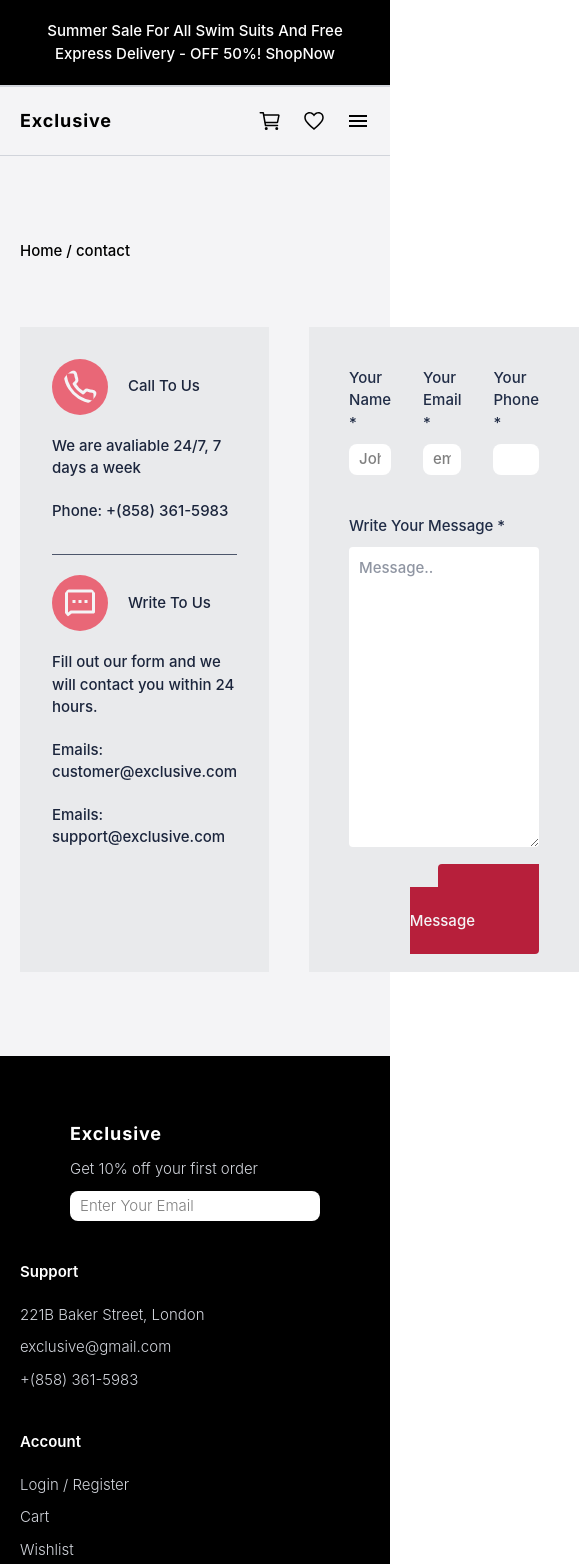
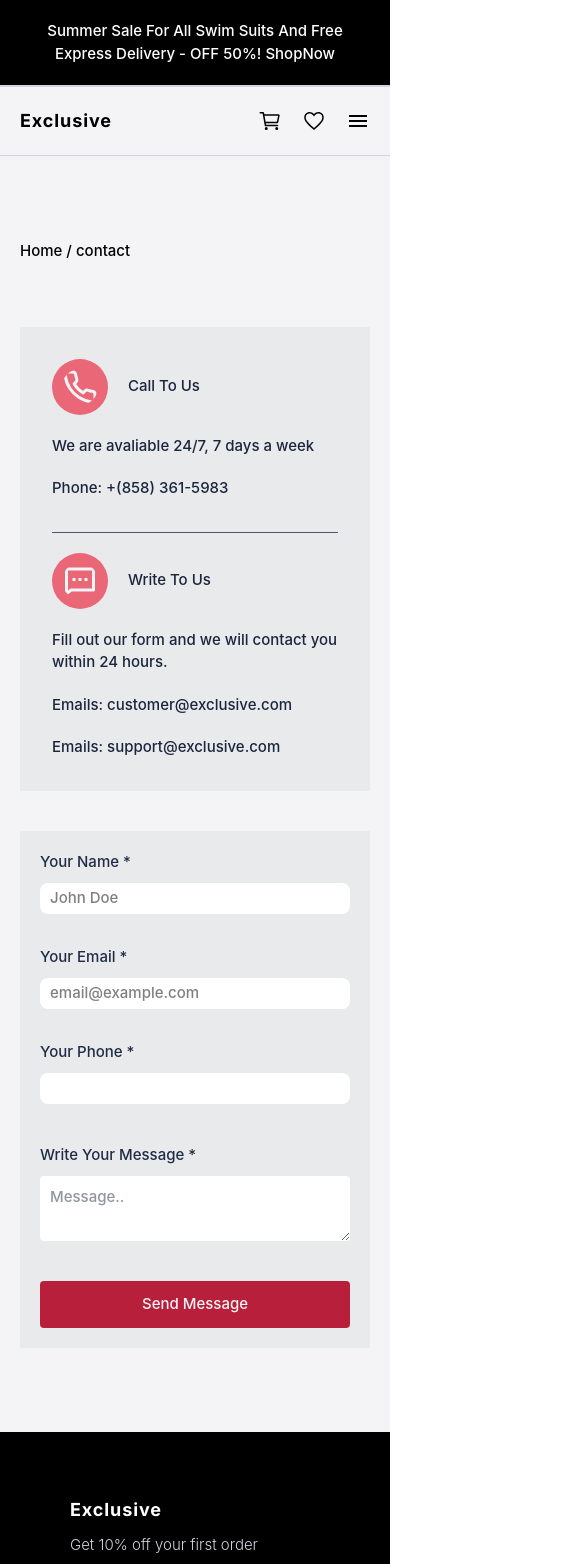
Before and after one commit to Mohamed-Y0/Exclusive, a React (Vite) app: page /contact in a window 390 px wide. Shown: the top 1564 px of the page, 579 px wide, since content can reach past the window. Built offline with nearby package versions, Linux system fonts and the light colour scheme; a web font is replaced by a local one.

Commit message:
finish contact page for phone

```diff
--- a/src/components/contact/ContactForm.tsx
+++ b/src/components/contact/ContactForm.tsx
@@ -1,11 +1,10 @@
 import Input from "@/components/ui/Input";
-import LinkButton from "@/components/ui/LinkButton";
 
 function ContactForm() {
   return (
-    <div className="w-full bg-neutral-100 p-10 text-neutral-500">
+    <div className="w-full bg-neutral-100 p-5 text-neutral-500 md:p-10">
       <form action="" className="flex flex-col gap-10">
-        <div className="flex gap-8">
+        <div className="flex flex-col gap-8 lg:flex-row">
           <Input
             label="Your Name *"
             required
@@ -30,7 +29,7 @@ function ContactForm() {
         <div className="flex flex-col gap-2.5">
           <label htmlFor="contact-message">Write Your Message *</label>
           <textarea
-            className="h-[300px] w-full rounded-sm bg-white p-2.5 focus:outline-1 focus:outline-neutral-300"
+            className="w-full rounded-sm bg-white p-2.5 focus:outline-1 focus:outline-neutral-300 md:h-[300px]"
             name="contact-message"
             aria-label="Write Your Message"
             required
@@ -39,7 +38,12 @@ function ContactForm() {
           ></textarea>
         </div>
         <div className="text-end">
-          <LinkButton to="">Send Message</LinkButton>
+          <button
+            type="submit"
+            className="w-full cursor-pointer rounded-sm bg-red-600 py-3 text-neutral-50 md:w-fit md:py-6"
+          >
+            Send Message
+          </button>
         </div>
       </form>
     </div>
--- a/src/pages/Contact.tsx
+++ b/src/pages/Contact.tsx
@@ -7,7 +7,7 @@ function Contact() {
     <div className={`container m-auto p-5`}>
       <Path />
 
-      <section className="flex gap-10 py-16">
+      <section className="flex flex-col gap-10 py-16 lg:flex-row">
         <ContactInfo />
         <ContactForm />
       </section>
```
